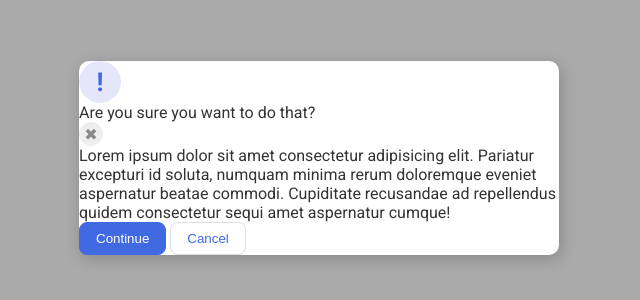
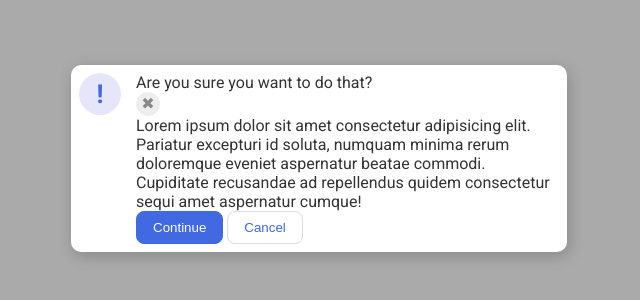
Before and after one commit to baylerblanchard/TheOdinProject, a plain HTML site: page css-work/flexboxwork5/index.html in a window 1280 px wide. Shown: the part 242-542 px from the top of the page, without its empty margins (321-961 px from the left). Drawn offline with Linux system fonts and the light colour scheme.

Commit message:
work on css later

```diff
--- a/css-work/flexboxwork5/style.css
+++ b/css-work/flexboxwork5/style.css
@@ -67,3 +67,13 @@ button.cancel {
   border: 1px solid #ddd;
   color: royalblue;
 }
+
+.modal{
+  display: flex;
+  gap: 15px;
+  padding: 8px;
+}
+
+.icon{
+  flex-shrink: 0;
+}
```
